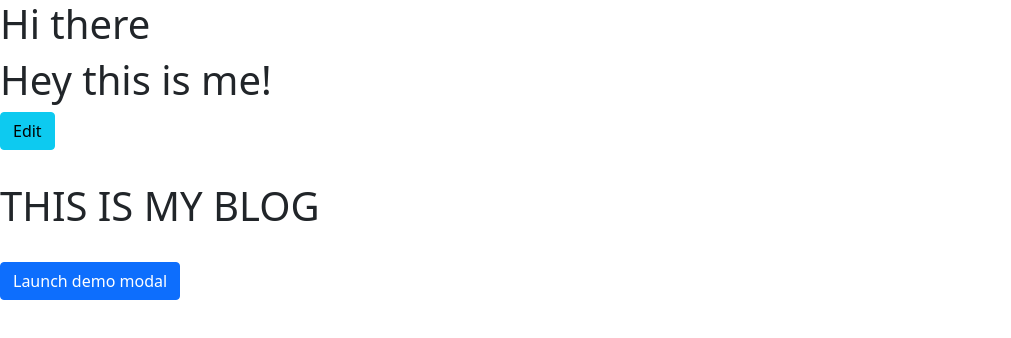
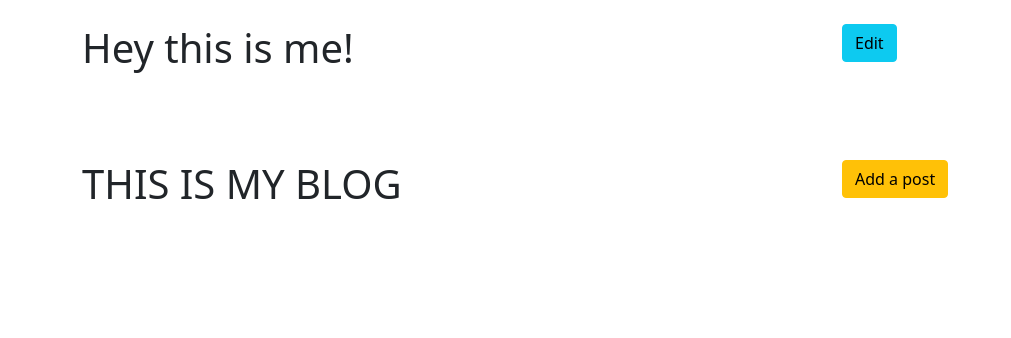
Before and after one commit to williamschwalbe/homework5, a React (Vite) app: page / in a window 1280 px wide. Shown: the top 338 px of the page, without its empty margins (0-1011 px from the left). Built offline with nearby package versions, Linux system fonts and the light colour scheme.

Commit message:
functionality complete need styling

```diff
--- a/src/components/App.js
+++ b/src/components/App.js
@@ -4,9 +4,12 @@ import Intro from './Intro'
 import Blogs from './Blogs'
 const App = () => (
   <>
-    <h1> Hi there</h1>
-    <Intro/>
-    <Blogs/>
+    <div className="py-4 mx-4">
+      <Intro />
+    </div>
+    <div className="py-4 mx-4">
+      <Blogs />
+    </div>
   </>
 )
 export default App
--- a/src/components/BlogPost.js
+++ b/src/components/BlogPost.js
@@ -1,19 +1,15 @@
 import React from 'react'
-import NewPostModal from './NewPostModal'
-import {connect} from 'react-redux'
+import {useState} from 'react'
 import ViewBlogPost from './ViewBlogPost'
 import EditBlogPost from './EditBlogPost'
 const BlogPost = ({postInfo}) =>{
-    console.log(postInfo)
-    const {title, description, image, id} = postInfo
+    const [editMode,setEditMode] = useState(false)
     return(
-        <>
-          <h1> title: {title}</h1> <br></br>
-           <h1> description: {description}</h1> <br></br>
-            <h1> image: {image}</h1> <br></br>
-             <h1> id: {id}</h1> <br></br>
+        <div className="col-4 py-4">
+            {!editMode && <ViewBlogPost postInfo={postInfo} changeEditMode={setEditMode}  /> }
+            {editMode && <EditBlogPost postInfo={postInfo} changeEditMode={setEditMode} /> }
 
-        </>
+        </div>
     )
 }
 
--- a/src/components/Blogs.js
+++ b/src/components/Blogs.js
@@ -1,19 +1,29 @@
 import React from 'react'
+import { connect } from 'react-redux'
 import NewPostModal from './NewPostModal'
-import {connect} from 'react-redux'
 import BlogPost from './BlogPost'
-const Blogs = ({postList}) =>{
+
+const Blogs = ({ postList }) => {
   let counter = 0
-    return(
-        <>
-          <h1> THIS IS MY BLOG</h1> <br></br>
-          <NewPostModal/>
-          {postList.map(post => <BlogPost key={counter++} postInfo={post}/>)}
-        </>
-    )
+  return (
+    <div className="container">
+      <div className="row">
+        <div className="col-8">
+          <h1> THIS IS MY BLOG</h1>
+        </div>
+        <div className="col-4">
+          <NewPostModal className="float-right"/>
+        </div>
+      </div>
+      <div className="row">
+        {postList.map(post => <BlogPost key={counter++} postInfo={post}/>)}
+
+      </div>
+    </div>
+  )
 }
 const mapStateToProps = state => ({
-  postList: state.posts
+  postList: state.posts,
 })
 
 export default connect(mapStateToProps)(Blogs)
--- a/src/components/EditBlogPost.js
+++ b/src/components/EditBlogPost.js
@@ -4,41 +4,52 @@ import { connect } from 'react-redux'
 
 import { editPost,deletePost} from '../actions'
 
-const IntroInput = ({currIntro, dispatchEditIntro,toggleEdit}) => {
-    const {text,image} = currIntro
-    const [description, setDescription] = useState(text)
-    const [img, setImg] = useState(image)
+const IntroInput = ({postInfo, changeEditMode, dispatchDeletePost, dispatchEditPost}) => {
+  const {title, description, image, id} = postInfo
+  const [ttl,setTitle] = useState(title)
+  const [img,setImg] = useState(image)
+  const [desc,setDescription] = useState(description)
   const cancelFunction = () => {
-        toggleEdit()
+    changeEditMode()
     setImg(image)
-        setDescription(text)
+    setDescription(description)
+    setTitle(title)
   }
   const submitFunction = () => {
-        dispatchEditIntro(description,img)
-        toggleEdit()
-        console.log(currIntro)
+    changeEditMode()
+    dispatchEditPost(ttl, desc, img, id)
   }
   return (
-        <div>
+    <div className="card">
+      <div className="card-body">
         <div className="form-group">
           <label>Image</label>
-                <input className="input"  value={img} onChange={e => setImg(e.target.value)} placeholder="Enter Image Url" />
+          <input className="input" value={img} onChange={e => setImg(e.target.value)} placeholder="Enter Image Url" />
+        </div>
+        <div className="form-group">
+          <label>Title</label>
+          <input className="input" value={ttl} onChange={e => setTitle(e.target.value)} placeholder="Enter Title" />
         </div>
         <div className="form-group">
           <label>Description</label>
-                <input className="input"  value={description} onChange={e => setDescription(e.target.value)} placeholder="Enter Description" />
+          <input className="input form-control" value={desc} onChange={e => setDescription(e.target.value)} placeholder="Enter Description" />
         </div>
+        <div>
           <button type="submit" onClick={() => submitFunction()} className=" btn btn-success"> Submit</button>
           <button type="submit" onClick={() => cancelFunction()} className=" btn btn-info"> Cancel</button>
+        </div>
+        <button type="button" className="btn btn-danger" style={{ margin: '1rem' }} onClick={() => dispatchDeletePost(id)}> DELETE POST </button>
+      </div>
     </div>
   )
 }
 
 const mapDispatchToProps = dispatch => ({
-  dispatchEditIntro: (text,image) => dispatch(editIntro(text, image))
+  dispatchEditPost: (title,description,image, id) => dispatch(editPost(title,description,image, id)),
+  dispatchDeletePost: id => dispatch(deletePost(id))
 })
 
 const mapStateToProps = state => ({
-  currIntro: state.intro,
+  postList: state.posts,
 })
 export default connect(mapStateToProps, mapDispatchToProps)(IntroInput)
--- a/src/components/Intro.js
+++ b/src/components/Intro.js
@@ -1,22 +1,27 @@
-import React from 'react'
+import React, { useState } from 'react'
 import IntroInput from './IntroInput'
 import { connect } from 'react-redux'
-import {useState} from 'react'
 
-const Intro = ({currIntro}) => {
-    const {text,image} = currIntro
-    const [canEdit, setCanEdit] = useState(false)
-    return (
-        <div>
-            <h1> Hey this is me!</h1>
-            <button type="submit" onClick={() => setCanEdit(!canEdit)} className=" btn btn-info"> Edit</button><br></br>
-            {canEdit &&<IntroInput toggleEdit={()=>setCanEdit(!canEdit)}/>}
-            {!canEdit  && <img src={image}/>}
-            {!canEdit && <h1>{text}</h1>}
+const Intro = ({ currIntro }) => {
+  const { text, image } = currIntro
+  const [canEdit, setCanEdit] = useState(false)
+  return (
+    <div className="container">
+      <div className="row">
+        <div className="col-8">
+          <h1> Hey this is me!</h1>
         </div>
-    )
+        <div className="col-4">
+          <button type="submit" onClick={() => setCanEdit(!canEdit)} className=" btn btn-info"> Edit</button>
+        </div>
+      </div>
+      {canEdit && <IntroInput toggleEdit={() => setCanEdit(!canEdit)} />}
+      {!canEdit && <img src={image} alt="" />}
+      {!canEdit && <h1>{text}</h1>}
+    </div>
+  )
 }
 const mapStateToProps = state => ({
-  currIntro: state.intro
+  currIntro: state.intro,
 })
 export default connect(mapStateToProps)(Intro)
--- a/src/components/NewPostModal.js
+++ b/src/components/NewPostModal.js
@@ -18,14 +18,14 @@ const NewPostModal = ({dispatchAddPost})=>{
     setTitle('')
   }
   const submitFunction = () => {
-    dispatchAddPost(title,description,image)
+    dispatchAddPost(title, description, image) //should we reset this just call cancel after?
     handleClose()
   }
 
   return (
     <>
-      <Button variant="primary" onClick={handleShow}>
-        Launch demo modal
+      <Button variant="warning" onClick={handleShow}>
+        Add a post
       </Button>
 
       <Modal show={show} onHide={handleClose}>
--- a/src/components/ViewBlogPost.js
+++ b/src/components/ViewBlogPost.js
@@ -0,0 +1,19 @@
+import React from 'react'
+const ViewBlogPost = ({postInfo, changeEditMode }) =>{
+    const {title, description, image} = postInfo
+    return(
+      <div className="card" style={{width: '18rem'}}>
+       <img className="card-img-top" src={image}/>
+       <div className="card-body">
+        <h5 className="card-title">{title}</h5>
+        <p className="card-text">{description}</p>
+       </div>
+       <div className="card-footer">
+           <button className= "btn btn-info" onClick={()=>changeEditMode(true)}>
+               Edit Post
+            </button>
+       </div>
+    </div>
+    )
+}
+export default ViewBlogPost
```
Also changed, not shown: package.json (+9 -0 lines), src/actions/index.js (+4 -8 lines), 1 other file (tests, documents, lock files or other folders). Lines whose indentation alone changed are shown as unchanged.
